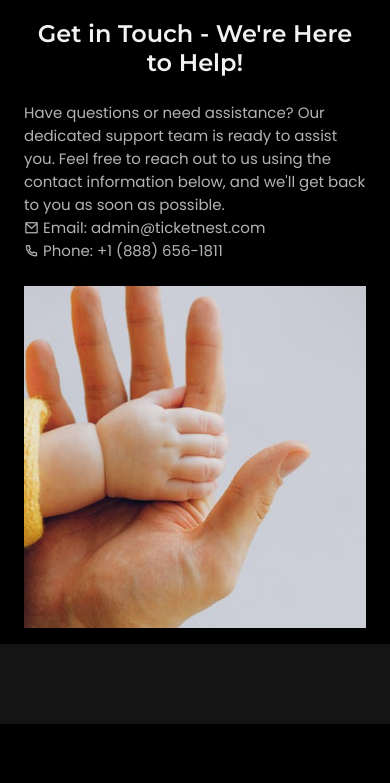
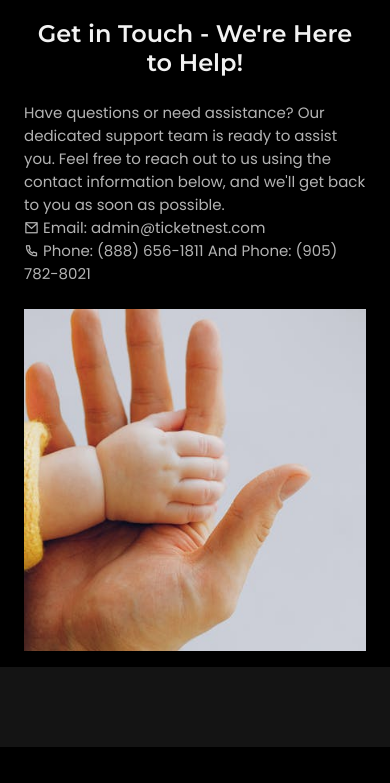
Before and after one commit to imshekhu/ticket-nest_web, a plain HTML site: page support.html in a window 390 px wide. Shown: the part 61-844 px from the top of the page. Drawn offline with nearby package versions, Linux system fonts and the light colour scheme.

Commit message:
phone update

```diff
--- a/support.html
+++ b/support.html
@@ -68,7 +68,9 @@
                         </div>
                         <div class="support__info-item">
                             <i class="ri-phone-line"></i>
-                            <span>Phone: +1 (888) 656-1811</span>
+                            <span>Phone: (888) 656-1811</span>
+                            <span>And</span>
+                            <span>Phone: (905) 782-8021</span>
                         </div>
                     </div>
                 </div>
```
